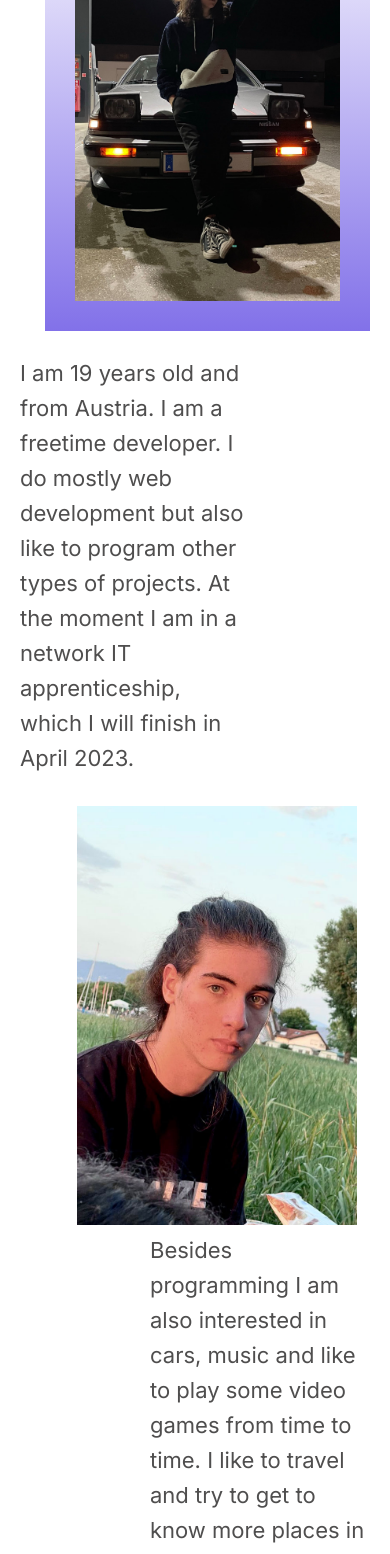
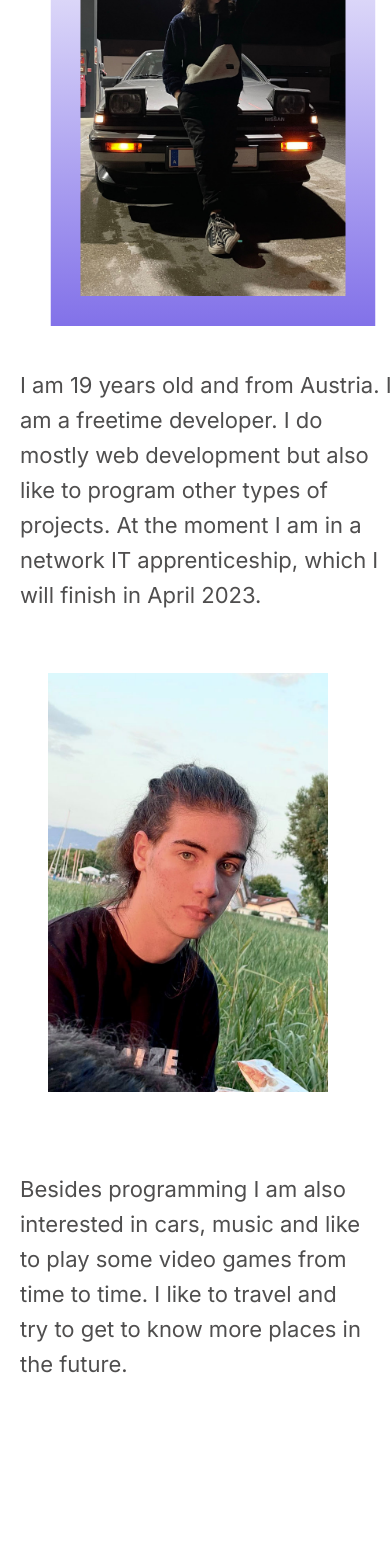
Before and after one commit to MaikeruDev/Michael-Prietl, an Angular app: page / in a window 390 px wide. Shown: the part 1207-2761 px from the top of the page. After the commit the page ends 2611 px from the top, so only its background shows below. Built offline with nearby package versions, Linux system fonts and the light colour scheme.

Commit message:
Mobile Design

```diff
--- a/src/app/app.component.sass
+++ b/src/app/app.component.sass
@@ -275,7 +275,6 @@ div.wrapper:nth-child(2)
             margin-left: 20px
             img
                 width: 265px
-                border: 5px white solid
                 padding: 30px
                 margin: 0 20px 20px 20px
                 background: linear-gradient(0deg, #624DE3 -25.59%, white 100%)
@@ -340,3 +339,61 @@ div.wrapper:nth-child(2)
         height: 120px
         top: 120px
         z-index: 1
+    div.grid_wide_mobile
+        display: grid !important
+        grid-template-areas: "title" "row1" "row2"
+        height: 500px
+        h4
+            grid-area: title
+            font-family: 'Poppins'
+            font-style: normal
+            font-weight: 600
+            font-size: 50px
+            line-height: 75px
+            color: #624DE3
+            margin: 20px auto 5px auto
+        div.row1
+            grid-area: row1
+            position: relative
+            img
+                width: 265px
+                padding: 30px
+                margin: 0 20px 20px 0
+                background: linear-gradient(0deg, #624DE3 -25.59%, white 100%)
+                float: left
+                position: relative
+                left: 50%
+                transform: translate(-50%)
+            p
+                font-family: 'Inter'
+                font-style: normal
+                font-weight: 400
+                font-size: 22px
+                line-height: 35px
+                color: #4F4E4E
+                float: left
+                padding-right: 10px
+        div.row2
+            grid-area: row2
+            position: relative
+            img
+                width: 280px
+                border: 8px white solid
+                pointer-events: none
+                float: left
+                padding: 30px
+                margin: 0 20px 20px 0
+                float: left
+                position: relative
+                left: 50%
+                transform: translate(-50%)
+            p
+                font-family: 'Inter'
+                font-style: normal
+                font-weight: 400
+                font-size: 22px
+                line-height: 35px
+                color: #4F4E4E
+                float: left
+                padding-left: 20px
+                padding-right: 10px
```
